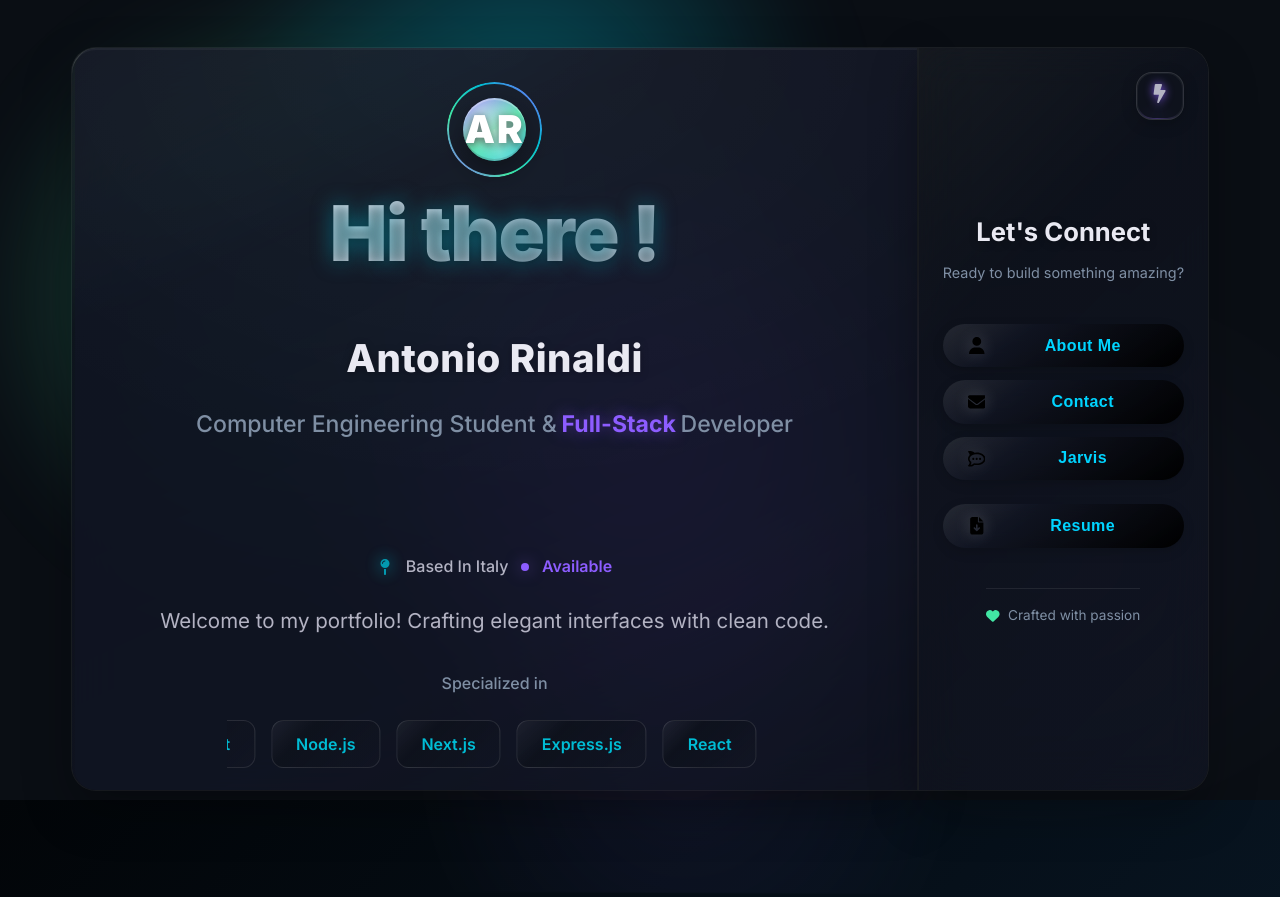
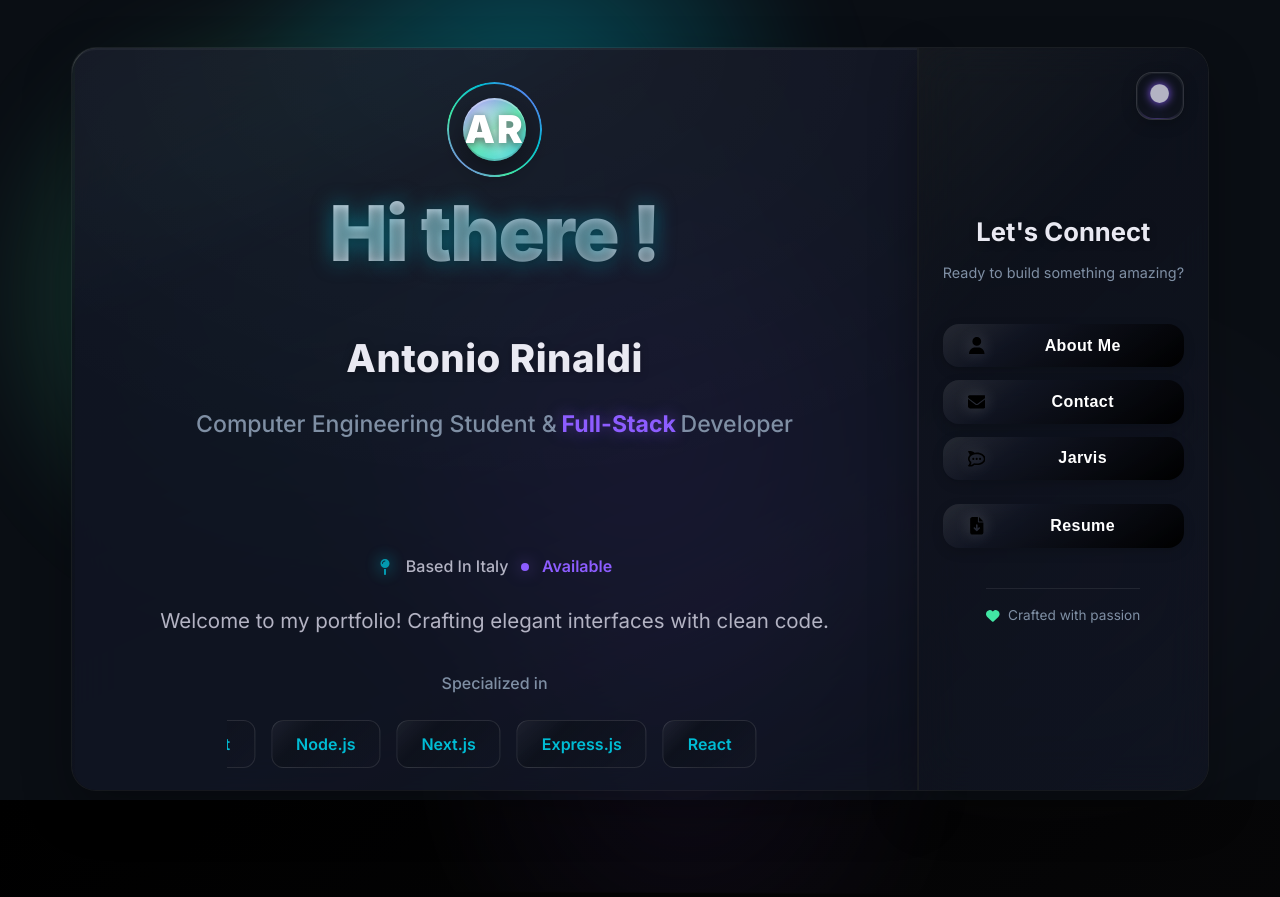
Before and after one commit to AntonioRinaldidev/ardev, a Next.js app: page / in a window 1280 px wide. Shown: the top 897 px of the page. Built offline with nearby package versions, Linux system fonts and the light colour scheme; no server answers.

Commit message:
Update: updating themes

```diff
--- a/src/app/globals.css
+++ b/src/app/globals.css
@@ -6,37 +6,38 @@
   --header-height: 80px;
   --container-width: 100%;
   --vh: 1vh; /* JavaScript will update this for mobile */
-  --radius-md: 24px;
+  --radius-md: 16px;
   --radius-round: 9999px;
 
   /* --- Typography --- */
   --font-main: 'Inter', system-ui, -apple-system, sans-serif;
   --font-mono: 'Fira Code', monospace;
 
-  /* --- FALLBACK COLORS (Arctic Deep Defaults) --- */
-  /* Added to prevent flashing when no class is present yet */
-  --color-bg-secondary: #0a1118;
-  --card-bg: rgba(13, 22, 33, 0.85);
-  --section-bg: rgba(16, 28, 41, 0.7);
+ /* --- Layout & Glass --- */
+  --color-bg-secondary: #000000;      /* Nero puro */
+  --card-bg: rgba(0, 0, 0, 0.8);      /* Nero coprente con leggero vetro */
+  --section-bg: rgba(255, 255, 255, 0.03); /* Accenno di luce per separare le sezioni */
 
-  --color-text: #F1F2F6;
-  --color-text-secondary: #94a3b8;
-  --color-heading: #e0faff;
+  /* --- Typography (L'opposto del Minimal) --- */
+  --color-text: #ffffff;              /* Bianco puro */
+  --color-text-secondary: #a1a1aa;    /* Grigio neutro (Zinc 400) */
+  --color-heading: #ffffff;
 
-  --color-primary: #00d4ff;
-  --color-primary-hover: #008fb2;
-  --color-link: #70ffeb;
-  --color-third: #3b82f6;
+  /* --- Colori Identitari (Neutri) --- */
+  --color-primary: #ffffff;           /* Il primario diventa il bianco */
+  --color-primary-hover: #e4e4e7;     /* Grigio chiarissimo */
+  --color-link: #ffffff;              /* Link bianchi per estremo minimalismo */
+  --color-third: #3f3f46;             /* Grigio scuro per elementi terziari */
 
-  --btn-hub-color: #00d4ff;
+  /* --- UI Elements --- */
+  --btn-hub-color: #ffffff;
+  --theme-bg-gradient: linear-gradient(135deg, #000000, #09090b); /* Nero e quasi-nero (Zinc 950) */
 
-  --theme-bg-gradient: linear-gradient(135deg, #020508, #06101a, #0b1c2c);
+  /* --- Effetti (Luce al posto dell'ombra) --- */
+  --shadow: 0 10px 30px rgba(0, 0, 0, 0.5);
+  --shadow-glow: 0 0 20px rgba(255, 255, 255, 0.1); /* Bagliore bianco invece che nero */
+  --border: var(--border-width) solid rgba(255, 255, 255, 0.15); /* Bordo bianco sottile */
 
-  --shadow: 0 8px 32px rgba(0, 212, 255, 0.15);
-  --shadow-glow: 0 0 20px rgba(0, 212, 255, 0.4);
-
-  --border-width: 1px;
-  --border: var(--border-width) solid rgba(112, 255, 235, 0.2);
 
   /* --- Transitions --- */
   --transition-base: all 0.3s cubic-bezier(0.25, 0.8, 0.25, 1);
@@ -101,32 +102,7 @@
   --particle-link: #a855f7;
 }
 
-/* Cyber (Matrix/Hacker Green) - ADDED MISSING THEME */
-:root.cyber {
-  --color-bg-secondary: #000000;
-  --card-bg: rgba(5, 10, 5, 0.9);
-  --section-bg: rgba(0, 20, 0, 0.3);
 
-  --color-primary: #00ff41;
-  --color-primary-hover: #008f11;
-  --color-link: #003b00;
-  --color-third: #008f11;
-
-  --btn-hub-color: #00ff41;
-
-  --color-heading: #00ff41;
-  --color-text: #e0e0e0;
-  --color-text-secondary: #008f11;
-
-  --theme-bg-gradient: linear-gradient(135deg, #000000, #050a05);
-
-  --shadow: 0 8px 32px rgba(0, 255, 65, 0.1);
-  --shadow-glow: 0 0 20px rgba(0, 255, 65, 0.2);
-  --border: 1px solid rgba(0, 255, 65, 0.3);
-
-  --particle-color: #00ff41;
-  --particle-link: #003b00;
-}
 
 /* Neon (Synthwave Ember) */
 :root.neon {
@@ -253,19 +229,37 @@ html {
   -webkit-text-size-adjust: 100%;
 }
 
+
+body::-webkit-scrollbar {
+  display: none;
+}
+
 body {
+
   background: var(--theme-bg-gradient);
+  background-color: var(--color-bg);
   background-attachment: fixed;
   background-size: cover;
   color: var(--color-text);
-  font-family: var(--font-main);
+  font-family: 'Inter', sans-serif;
   line-height: 1.6;
+  transition: background 0.5s ease;
 
-  /* Critical Mobile Fix */
+
+  margin: 0;
+  padding: 0;
+  box-sizing: border-box;
+
+
   display: flex;
   flex-direction: column;
-  overflow: hidden;
-  transition: background 0.5s ease;
+  justify-content: center;
+  align-items: center;
+  min-height: 100vh;
+
+
+  overflow-x: hidden;
+
 }
 
 .container-page {
@@ -277,7 +271,7 @@ body {
   justify-content: center;
 }
 
-/* --- Scrollbar Customization --- */
+
 ::-webkit-scrollbar {
   width: 6px;
 }
@@ -356,7 +350,7 @@ body {
   position: absolute;
   inset: 1px;
   background: var(--card-bg);
-  border-radius: 15px;
+  border-radius: 16px;
   z-index: 0;
 }
 
--- a/src/components/ThemeScript.tsx
+++ b/src/components/ThemeScript.tsx
@@ -6,11 +6,10 @@ export const ThemeScript = () => {
         var themes = [
             'artic-deep',
             'violet',
-            'cyber',
             'mint',
             'neon',
+            'dark-minimal',
             'minimal',
-            'dark-minimal',
         ];
 
         var savedTheme = localStorage.getItem('theme');
@@ -21,7 +20,7 @@ export const ThemeScript = () => {
           html.classList.add(savedTheme);
         } else {
           // Fallback: Default theme (deve corrispondere all'initialState del tuo slice)
-          html.classList.add('artic-deep');
+          html.classList.add('dark-minimal');
         }
       } catch (e) {}
     })();
--- a/src/store/themeSlice.tsx
+++ b/src/store/themeSlice.tsx
@@ -3,11 +3,10 @@ import { createSlice, PayloadAction } from '@reduxjs/toolkit';
 const themes = [
 	'artic-deep',
 	'violet',
-	'cyber',
 	'mint',
 	'neon',
+	'dark-minimal',
 	'minimal',
-	'dark-minimal',
 ] as const;
 export type Theme = (typeof themes)[number];
 
@@ -17,7 +16,7 @@ interface ThemeState {
 }
 
 const initialState: ThemeState = {
-	currentTheme: 'neon',
+	currentTheme: 'dark-minimal',
 	isInitialized: false,
 };
 
```
